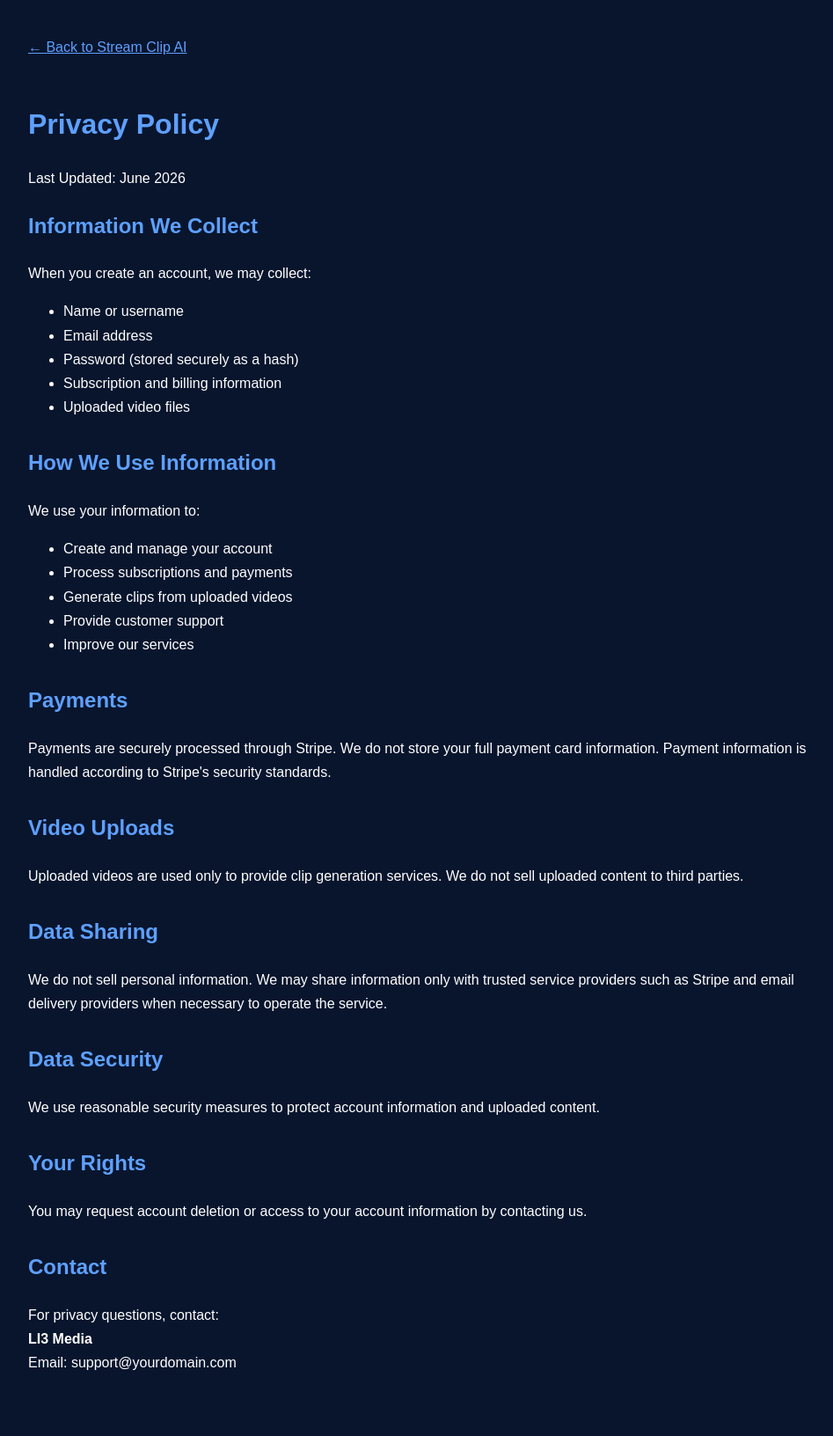
After one commit to Omslavishtrick/stream-clip-ai, a Flask app: page /privacy in a window 1280 px wide. The commit adds this page. Shown: the whole page at 88% size, without its empty margins (158-1105 px from the left). Run offline with Flask 3, Linux system fonts and the light colour scheme; parts of the project's set-up code (start-up, migrations or seed data) failed here and were passed over.

Commit message:
Add privacy policy route

```diff
--- a/app.py
+++ b/app.py
@@ -713,6 +713,13 @@ def billing_manage():
     return redirect(portal_session.url)
 
 
+@app.route("/privacy")
+def privacy():
+    return render_template("privacy.html")
+@app.route("/terms")
+def terms():
+    return render_template("terms.html")
+
 @app.route("/stripe/webhook", methods=["POST"])
 def stripe_webhook():
     payload = request.data
--- /dev/null
+++ b/templates/privacy.html
@@ -0,0 +1,133 @@
+<!DOCTYPE html>
+<html lang="en">
+<head>
+<meta charset="UTF-8">
+<meta name="viewport" content="width=device-width, initial-scale=1.0">
+<title>Privacy Policy - LI3 Media</title>
+
+<style>
+body{
+    font-family: Arial, sans-serif;
+    background:#08152d;
+    color:white;
+    max-width:900px;
+    margin:auto;
+    padding:40px 20px;
+    line-height:1.7;
+}
+
+h1,h2{
+    color:#5ea0ff;
+}
+
+a{
+    color:#5ea0ff;
+}
+
+.section{
+    margin-bottom:30px;
+}
+
+.back{
+    display:inline-block;
+    margin-bottom:25px;
+}
+</style>
+</head>
+<body>
+
+<a href="/" class="back">← Back to Stream Clip AI</a>
+
+<h1>Privacy Policy</h1>
+
+<p>Last Updated: June 2026</p>
+
+<div class="section">
+<h2>Information We Collect</h2>
+
+<p>When you create an account, we may collect:</p>
+
+<ul>
+<li>Name or username</li>
+<li>Email address</li>
+<li>Password (stored securely as a hash)</li>
+<li>Subscription and billing information</li>
+<li>Uploaded video files</li>
+</ul>
+</div>
+
+<div class="section">
+<h2>How We Use Information</h2>
+
+<p>We use your information to:</p>
+
+<ul>
+<li>Create and manage your account</li>
+<li>Process subscriptions and payments</li>
+<li>Generate clips from uploaded videos</li>
+<li>Provide customer support</li>
+<li>Improve our services</li>
+</ul>
+</div>
+
+<div class="section">
+<h2>Payments</h2>
+
+<p>
+Payments are securely processed through Stripe.
+We do not store your full payment card information.
+Payment information is handled according to Stripe's security standards.
+</p>
+</div>
+
+<div class="section">
+<h2>Video Uploads</h2>
+
+<p>
+Uploaded videos are used only to provide clip generation services.
+We do not sell uploaded content to third parties.
+</p>
+</div>
+
+<div class="section">
+<h2>Data Sharing</h2>
+
+<p>
+We do not sell personal information.
+We may share information only with trusted service providers
+such as Stripe and email delivery providers when necessary to operate the service.
+</p>
+</div>
+
+<div class="section">
+<h2>Data Security</h2>
+
+<p>
+We use reasonable security measures to protect account information
+and uploaded content.
+</p>
+</div>
+
+<div class="section">
+<h2>Your Rights</h2>
+
+<p>
+You may request account deletion or access to your account information
+by contacting us.
+</p>
+</div>
+
+<div class="section">
+<h2>Contact</h2>
+
+<p>
+For privacy questions, contact:
+<br>
+<strong>LI3 Media</strong>
+<br>
+Email: support@yourdomain.com
+</p>
+</div>
+
+</body>
+</html>
```
Also changed, not shown: templates/index.html (+22 -0 lines).
